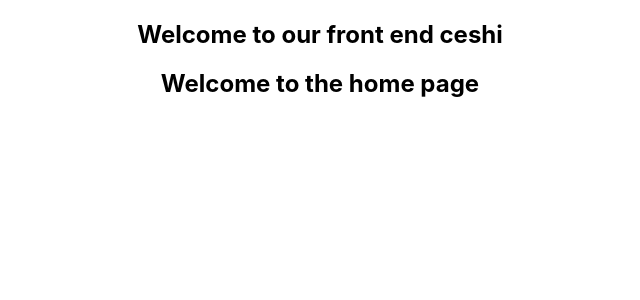
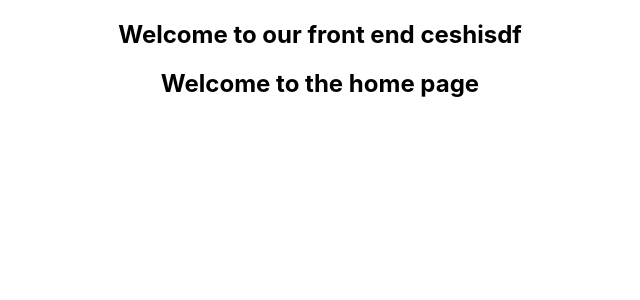
Before and after one commit to wanjj0325/sbr-client, a React (Create React App) app: page / in a window 1280 px wide. Shown: the top 300 px of the page, without its empty margins (320-960 px from the left). Built offline with nearby package versions, Linux system fonts and the light colour scheme.

Commit message:
范德萨

```diff
--- a/src/App.js
+++ b/src/App.js
@@ -3,7 +3,7 @@ import Home from './Home';
 function App() {
   return (
     <div className="App">
-      <h2>Welcome to our front end  ceshi</h2>
+      <h2>Welcome to our front end  ceshisdf</h2>
       <Home />
     </div>
   );
```
